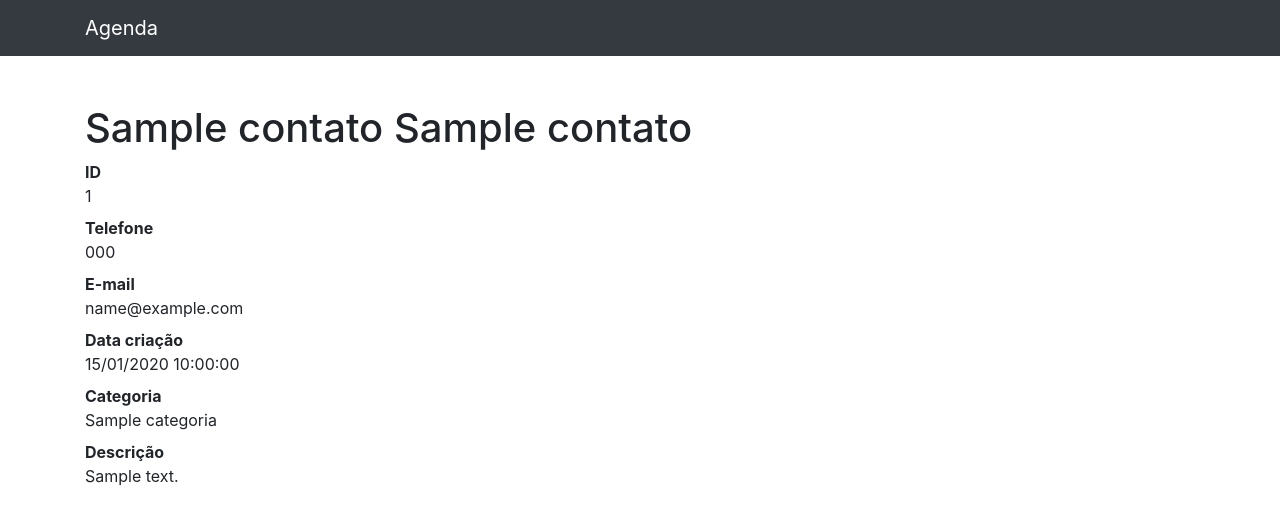
After one commit to silviotmalmeida/projeto-agenda-django, a Django app: page /1 in a window 1280 px wide. The commit adds this page. Shown: the top 525 px of the page. Run offline with Django 4.2, Linux system fonts and the light colour scheme; tables that the repository leaves empty hold one stand-in row (values such as "Sample post"); some libraries are stand-ins or nearby versions.

Commit message:
Implamentacao ate aula 9

```diff
--- a/app/contatos/models.py
+++ b/app/contatos/models.py
@@ -37,6 +37,9 @@ class Contato(models.Model):
     # criando o atributo categoria com referência à model Categoria, sem deleção em castaca
     categoria = models.ForeignKey(Categoria, on_delete=models.DO_NOTHING)
 
+    # criando o atributo descricao como booleano, com default True
+    ativo = models.BooleanField(default=True)
+
     # definindo qual atributo da model será exibido na área administrativa
     def __str__(self):
         return self.nome
--- /dev/null
+++ b/app/contatos/templates/contatos/detalhe.html
@@ -0,0 +1,38 @@
+<!-- Page Content -->
+<!-- extende o arquivo do template global base.html -->
+{% extends 'base.html' %}
+
+<!-- criando o bloco content a ser inserido no base.html -->
+{% block content %}
+
+<!-- imprimindo as informações na tela -->
+<h1 class="mt-5">{{ contato.nome }} {{ contato.sobrenome }}</h1>
+  <dl>
+
+    {% if contato.foto %}
+      <p>
+        <img src="{{ contato.foto.url }}" style="max-width: 250px; height: auto;">
+      </p>
+    {% endif %}
+
+    <dt>ID</dt>
+    <dd>{{ contato.id }}</dd>
+
+    <dt>Telefone</dt>
+    <dd>{{ contato.telefone }}</dd>
+
+    <dt>E-mail</dt>
+    <dd>{{ contato.email }}</dd>
+
+    <dt>Data criação</dt>
+    <!-- formatando a data -->
+    <dd>{{ contato.data_criacao|date:'d/m/Y H:i:s' }}</dd>
+
+    <dt>Categoria</dt>
+    <dd>{{ contato.categoria }}</dd>
+
+    <dt>Descrição</dt>
+    <dd>{{ contato.descricao }}</dd>
+  </dl>
+
+{% endblock %}
--- a/app/contatos/urls.py
+++ b/app/contatos/urls.py
@@ -4,4 +4,5 @@ from . import views
 
 urlpatterns = [
     path('', views.index, name='index'),  # definindo a url da página index
+    path('<int:contato_id>', views.detalhe, name='detalhe'),  # definindo a url da página detalhe
 ]
--- a/app/contatos/views.py
+++ b/app/contatos/views.py
@@ -1,4 +1,5 @@
-from django.shortcuts import render
+from django.shortcuts import render, get_object_or_404
+from django.core.paginator import Paginator # importando a biblioteca de paginação
 from .models import Contato  # importando a model Contato para exibição nas views
 
 
@@ -8,7 +9,30 @@ def index(request):
     # retornando os registros do banco de dados
     contatos = Contato.objects.all()
 
+    # repassando os contatos para o paginador, definindo o limite por página
+    paginator = Paginator(contatos, 1)
+
+    # obtendo o número da página a partir da URL
+    page = request.GET.get('p')
+
+    # obtendo os contatos da página informada
+    contatos = paginator.get_page(page)
+
     # o html deve estar na pasta templates/contatos/
     return render(request, 'contatos/index.html', {
         'contatos': contatos,
     })
+
+
+# definindo a view detalhe
+def detalhe(request, contato_id):
+
+    # retornando o registro do banco de dados
+    # os filtros são o id e o status ativo
+    # se não encontrar, levanta um erro 404
+    contato = get_object_or_404(Contato, id=contato_id, ativo=True)
+
+    # o html deve estar na pasta templates/contatos/
+    return render(request, 'contatos/detalhe.html', {
+        'contato': contato,
+    })
--- a/app/templates/base.html
+++ b/app/templates/base.html
@@ -23,7 +23,7 @@
       <div class="row">
         <div class="col-lg-12">
 
-          <!-- carregando o conteúdo definido na view content -->
+          <!-- carregando o conteúdo definido nas views -->
           {% block content %} {% endblock %}
 
         </div>
```
Also changed, not shown: app/contatos/admin.py (+5 -2 lines), app/contatos/templates/contatos/index.html (+32 -2 lines), app/contatos/migrations/0002_contato_ativo.py (added), 1 other file.
